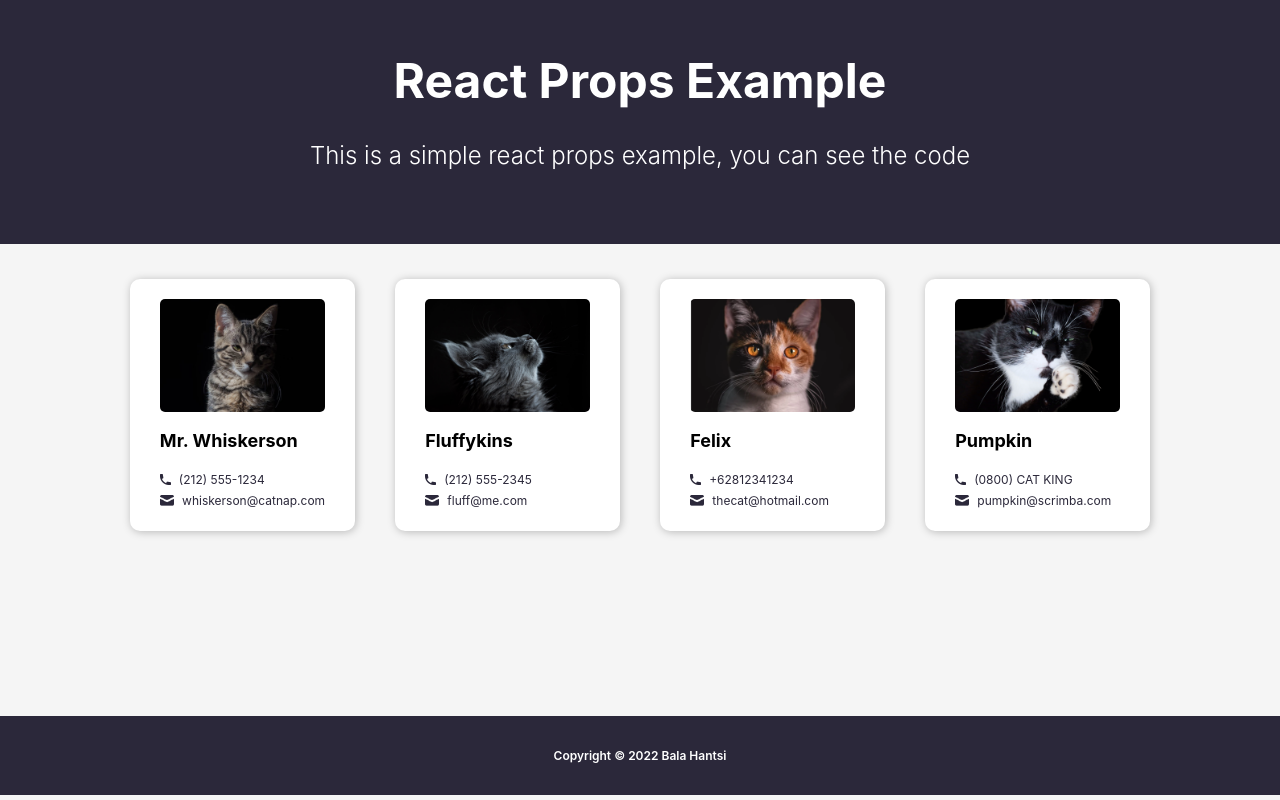
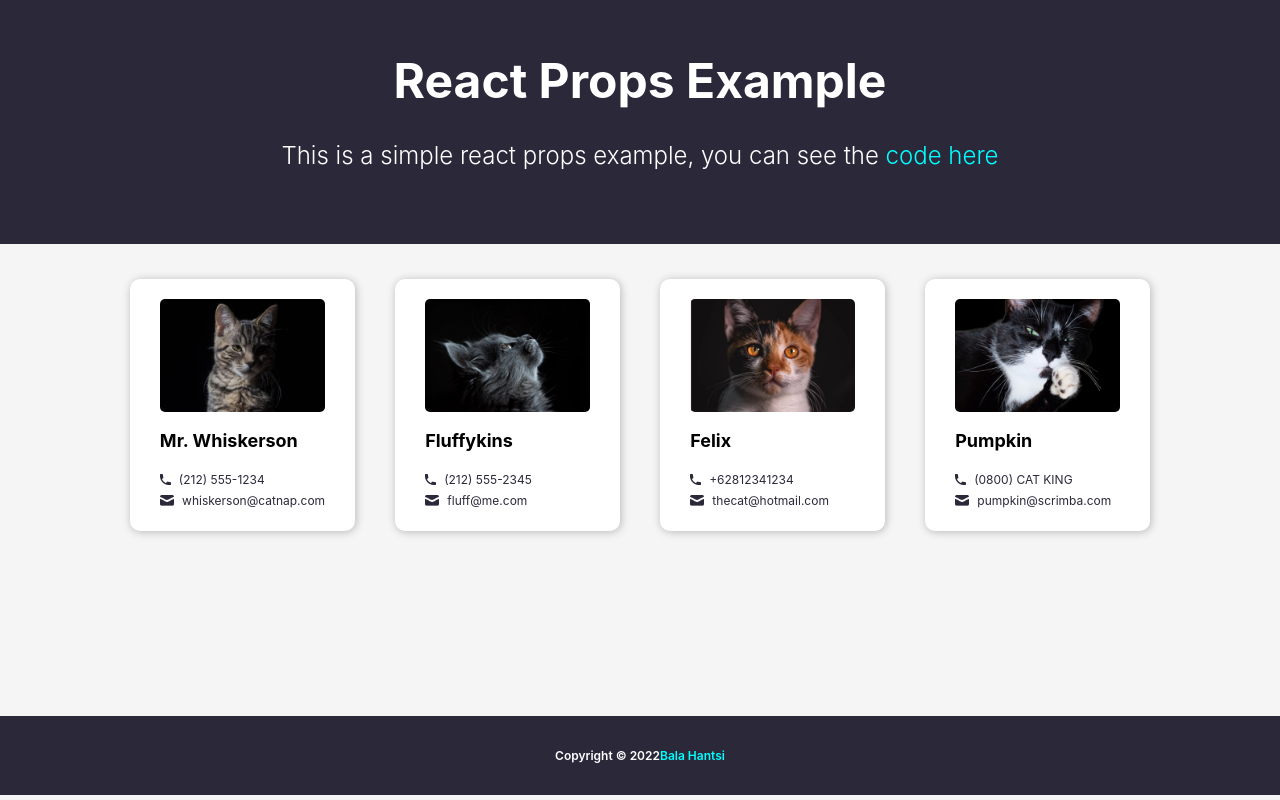
Before and after one commit to bhantsi/react-props, a React (Create React App) app: page / in a window 1280 px wide. Built offline with nearby package versions, Linux system fonts and the light colour scheme.

Commit message:
Add hrefs

```diff
--- a/src/components/Footer.js
+++ b/src/components/Footer.js
@@ -6,7 +6,11 @@ export default function Footer(){
 
     <footer>
       <p>
-        Copyright &copy; {new Date().getFullYear()} Bala Hantsi
+        Copyright &copy; {new Date().getFullYear()}
+        <a href="https://github.com/bhantsi">
+Bala Hantsi
+        </a>
+
       </p>
     </footer>
         </div>
--- a/src/components/Header.js
+++ b/src/components/Header.js
@@ -5,7 +5,7 @@ export default function Header() {
         <div className="lead--txt">
              <h1>React Props Example </h1>
       <p>
-        This is a simple react props example, you can see the code
+        This is a simple react props example, you can see the  <a href="https://github.com/bhantsi/react-props">code here</a>
       </p>
       <br />
         </div>
--- a/src/index.css
+++ b/src/index.css
@@ -22,6 +22,11 @@ body {
   color: white;
   position: relative;
   /* z-index: 1; */
+}
+
+a {
+  text-decoration: none;
+  color: aqua;
 }
 
 .contacts {
```
Also changed, not shown: 1 other file (tests, documents, lock files or other folders).
